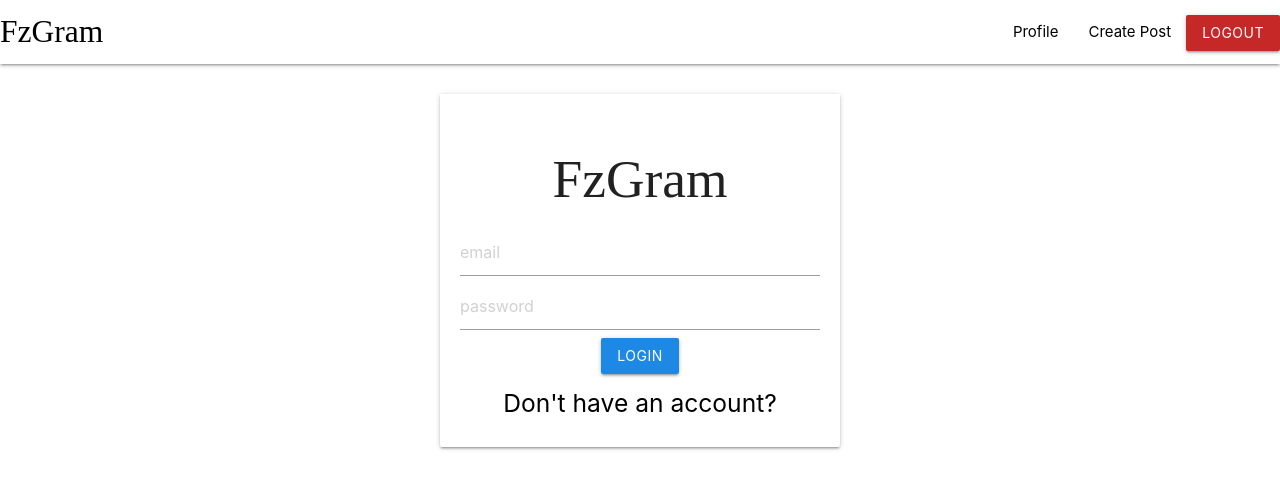
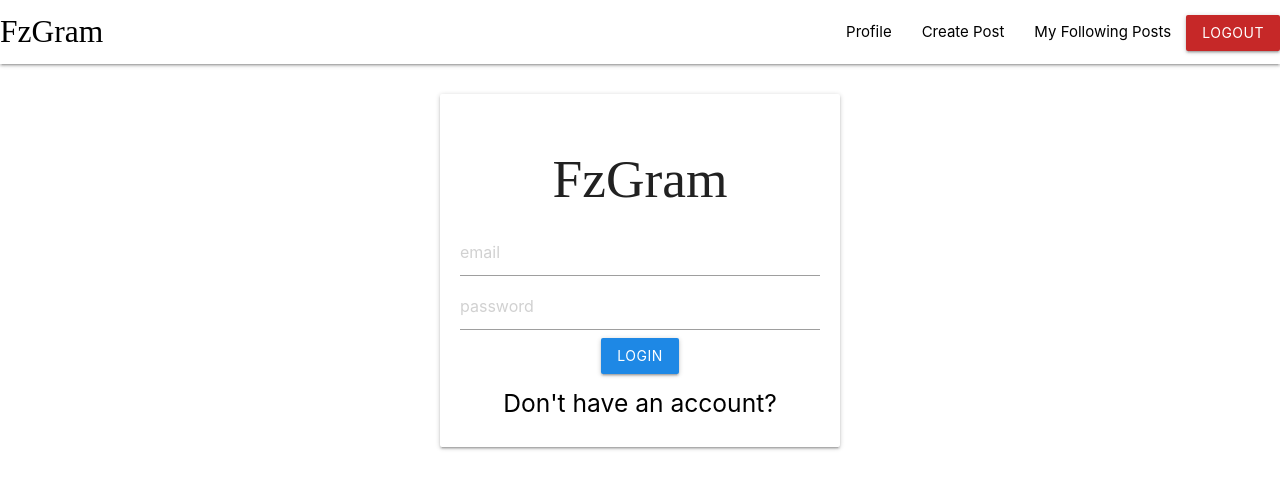
Before and after one commit to xvbnm48/fzgram-la, a React (Create React App) app in the folder client/: page /signin in a window 1280 px wide. Shown: the top 488 px of the page. Built offline with nearby package versions, Linux system fonts and the light colour scheme; sample sign-in values are in the browser's storage; a web font is replaced by a local one.

Commit message:
following user post,

```diff
--- a/client/src/App.js
+++ b/client/src/App.js
@@ -8,6 +8,7 @@ import Signup from "./components/screens/Signup";
 import Profile from "./components/screens/Profile.js";
 import UserProfile from "./components/screens/UserProfile";
 import CretePost from "./components/screens/CretePost";
+import SubscribedUser from "./components/screens/SubscribedUser";
 import { reducer, initialState } from "./reducers/userReducer";
 
 export const UserContext = createContext();
@@ -44,6 +45,9 @@ const Routing = () => {
       <Route path={"/profile/:userId"}>
         <UserProfile />
       </Route>
+      <Route path="/myfollowingpost">
+        <SubscribedUser />
+      </Route>
     </Switch>
   );
 };
--- a/client/src/components/Navbar.js
+++ b/client/src/components/Navbar.js
@@ -14,6 +14,9 @@ const Navbar = () => {
           </li>
           <li>
             <Link to="/create">Create Post</Link>
+          </li>
+          <li>
+            <Link to="/myfollowingpost">My Following Posts</Link>
           </li>
           <li>
             <button
```
